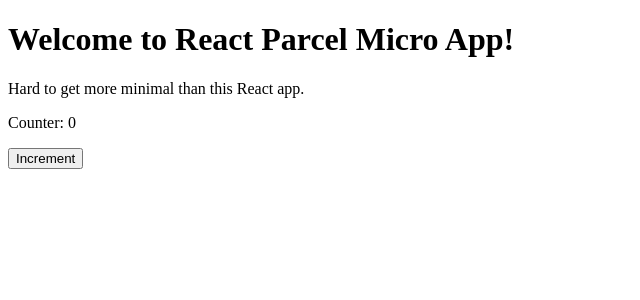
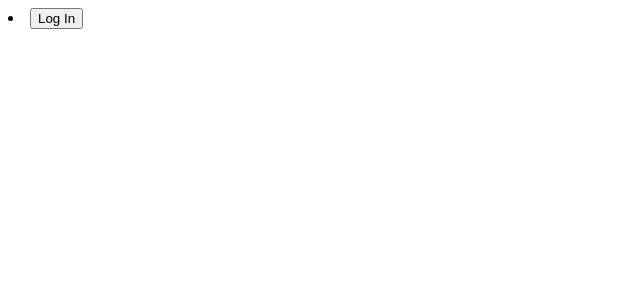
Before and after one commit to lkrych/climbing_stats, a React (Vite) app in the folder frontend/: page /login in a window 1280 px wide. Shown: the top 300 px of the page, without its empty margins (0-640 px from the left). Built offline with nearby package versions, Linux system fonts and the light colour scheme.

Commit message:
Set up component structure, React Router, and nav

```diff
--- a/frontend/package.json
+++ b/frontend/package.json
@@ -9,7 +9,8 @@
   "license": "MIT",
   "dependencies": {
     "react": "^16.13.0",
-    "react-dom": "^16.13.0"
+    "react-dom": "^16.13.0",
+    "react-router-dom": "^5.1.2"
   },
   "devDependencies": {
     "@babel/core": "^7.8.7",
--- a/frontend/src/App.js
+++ b/frontend/src/App.js
@@ -1,17 +1,19 @@
-import React, { useState, useEffect } from "react";
+import React, { useState } from "react";
+import { BrowserRouter, Switch, Route } from "react-router-dom";
+
+import Nav from "./components/Nav";
 
 export default () => {
-
-  let [count, setCount] = useState(0);
-
-
+  const [loggedIn, setLoggedIn] = useState(false);
 
   return (
-    <>
-      <h1>Welcome to React Parcel Micro App!</h1>
-      <p>Hard to get more minimal than this React app.</p>
-      <p>Counter: {count}</p>
-      <button onClick={() => setCount(count + 1)}>Increment</button>
-    </>
+    <BrowserRouter>
+      <Nav loggedIn={loggedIn}/>
+      <Switch>
+        <Route>
+
+        </Route>
+      </Switch>
+    </BrowserRouter>
   )
 };
--- /dev/null
+++ b/frontend/src/components/About.js
@@ -0,0 +1,5 @@
+import React from "react";
+
+export default () => (
+    <h1>About coming here</h1>
+);
--- /dev/null
+++ b/frontend/src/components/Dashboard.js
@@ -0,0 +1,5 @@
+import React from "react";
+
+export default () => (
+    <h1>Dashboard coming here</h1>
+);
--- /dev/null
+++ b/frontend/src/components/Login.js
@@ -0,0 +1,5 @@
+import React from "react";
+
+export default () => (
+    <button>Signup/login coming here</button>
+);
--- /dev/null
+++ b/frontend/src/components/Nav.js
@@ -0,0 +1,23 @@
+import React, { useState } from "react";
+import { Link } from "react-router-dom";
+
+export default ({ loggedIn }) => {
+
+    const [showSignup, setShowSignup] = useState(false);
+
+    if (loggedIn) {
+        return (
+            <div>
+                <li>Add Workout</li>
+                <li>Logout</li>
+            </div>
+        )
+    } else {
+        return (
+            <div>
+                <li><button onClick={() => setShowSignup(!showSignup)}>{showSignup ? "Sign Up" : "Log In"}</button></li>
+            </div>
+        )
+    }
+
+};
--- /dev/null
+++ b/frontend/src/components/WorkoutForm.js
@@ -0,0 +1,5 @@
+import React from "react";
+
+export default () => (
+    <button>Workout form coming here</button>
+);
```
Also changed, not shown: 1 other file (tests, documents, lock files or other folders).
